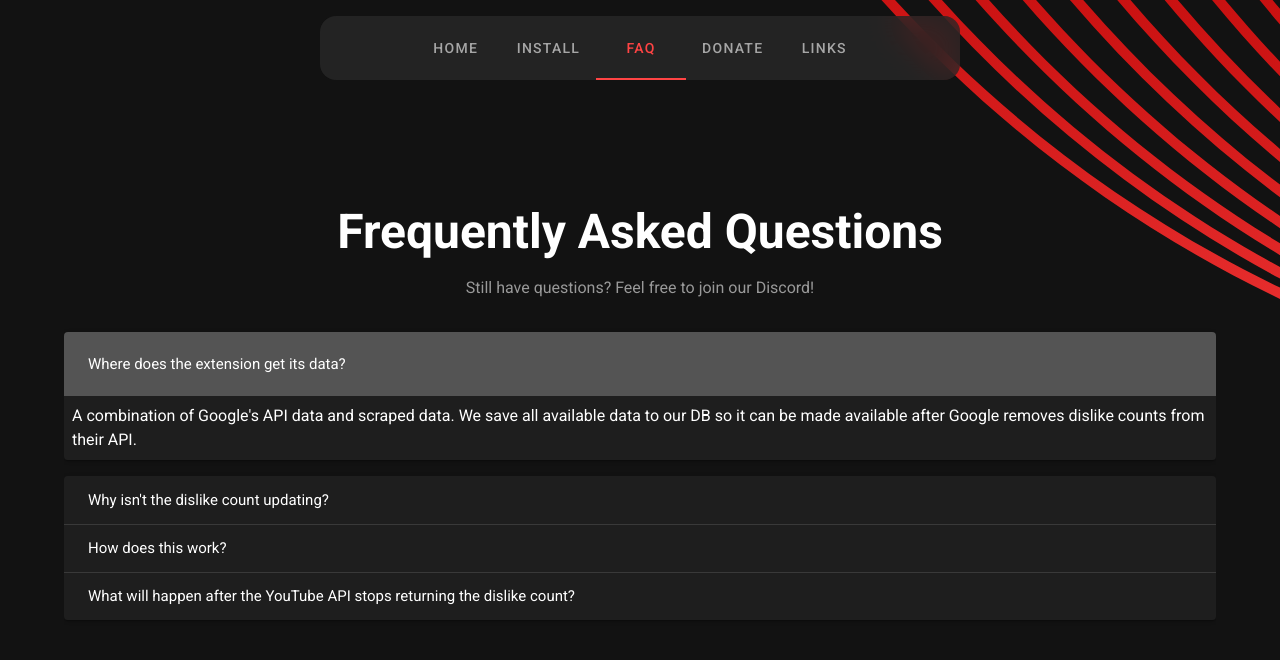
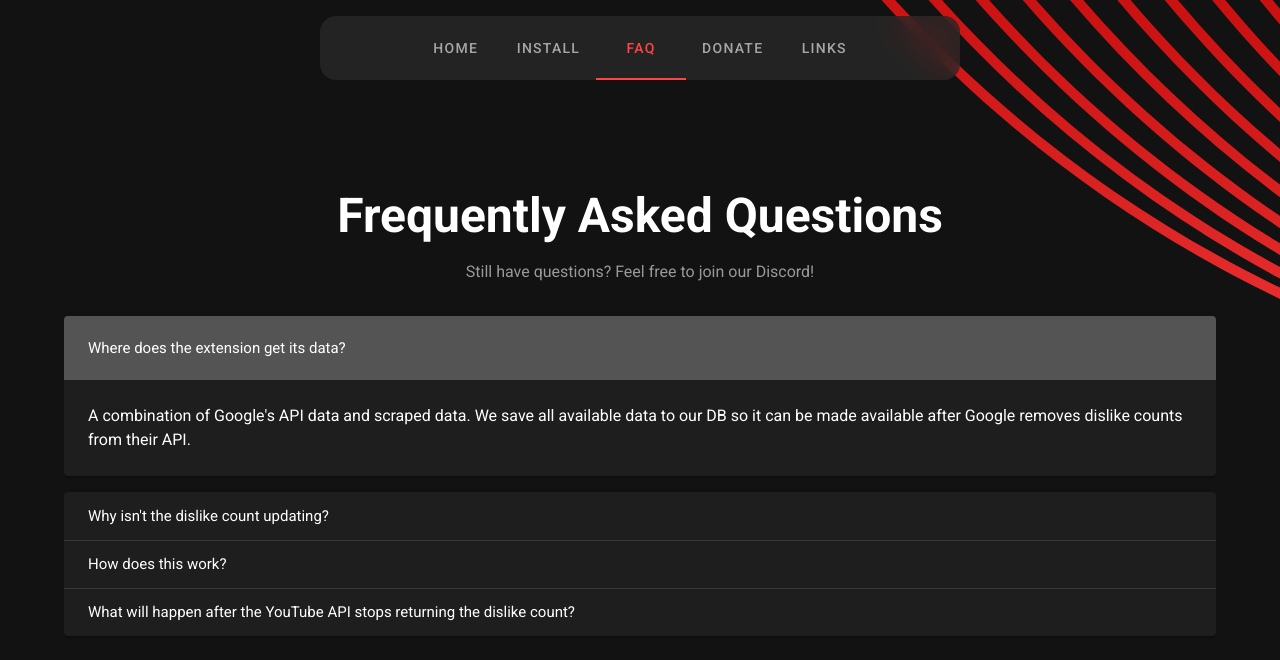
Before and after one commit to Anarios/return-youtube-dislike, a Nuxt app in the folder Website/: page /faq in a window 1280 px wide. Both pictures are taken after a click on the button "Where does the extension get its data?". Shown: the top 660 px of the page. Built offline with nearby package versions, Linux system fonts and the light colour scheme.

Commit message:
Style update in expansion panel on FAQ page

```diff
--- a/Website/pages/faq.vue
+++ b/Website/pages/faq.vue
@@ -8,7 +8,7 @@
     <v-expansion-panels focusable>
       <v-expansion-panel v-for="(item, i) in items" :key="i" style="width: 50vw; min-width: 300px;">
         <v-expansion-panel-header v-text="item.question">Loading</v-expansion-panel-header>
-        <v-expansion-panel-content v-html="item.answer" style="text-align: left; padding: 0.5em;">Loading</v-expansion-panel-content>
+        <v-expansion-panel-content v-html="item.answer" style="text-align: left; padding: 24px;">Loading</v-expansion-panel-content>
       </v-expansion-panel>
     </v-expansion-panels>
 
```
